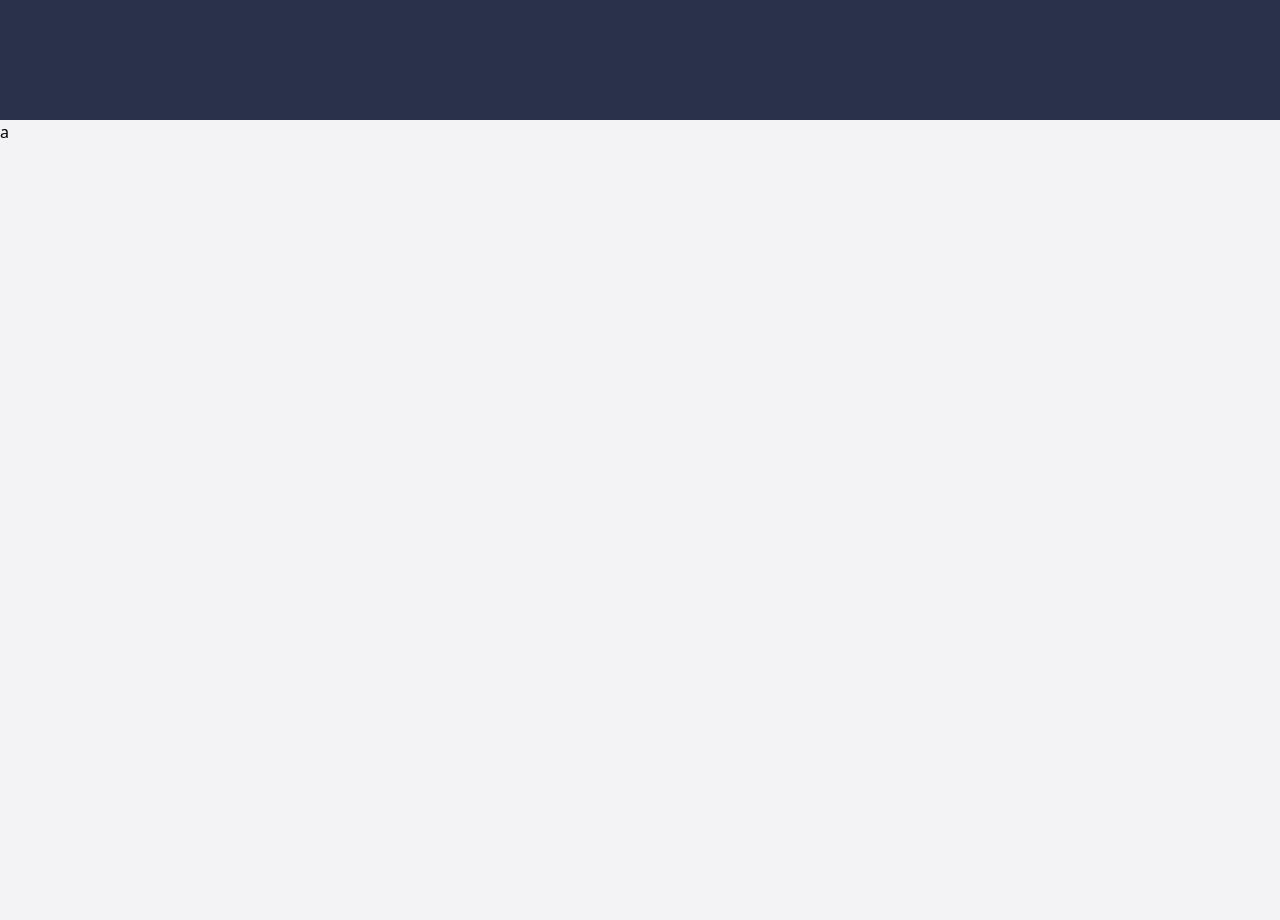
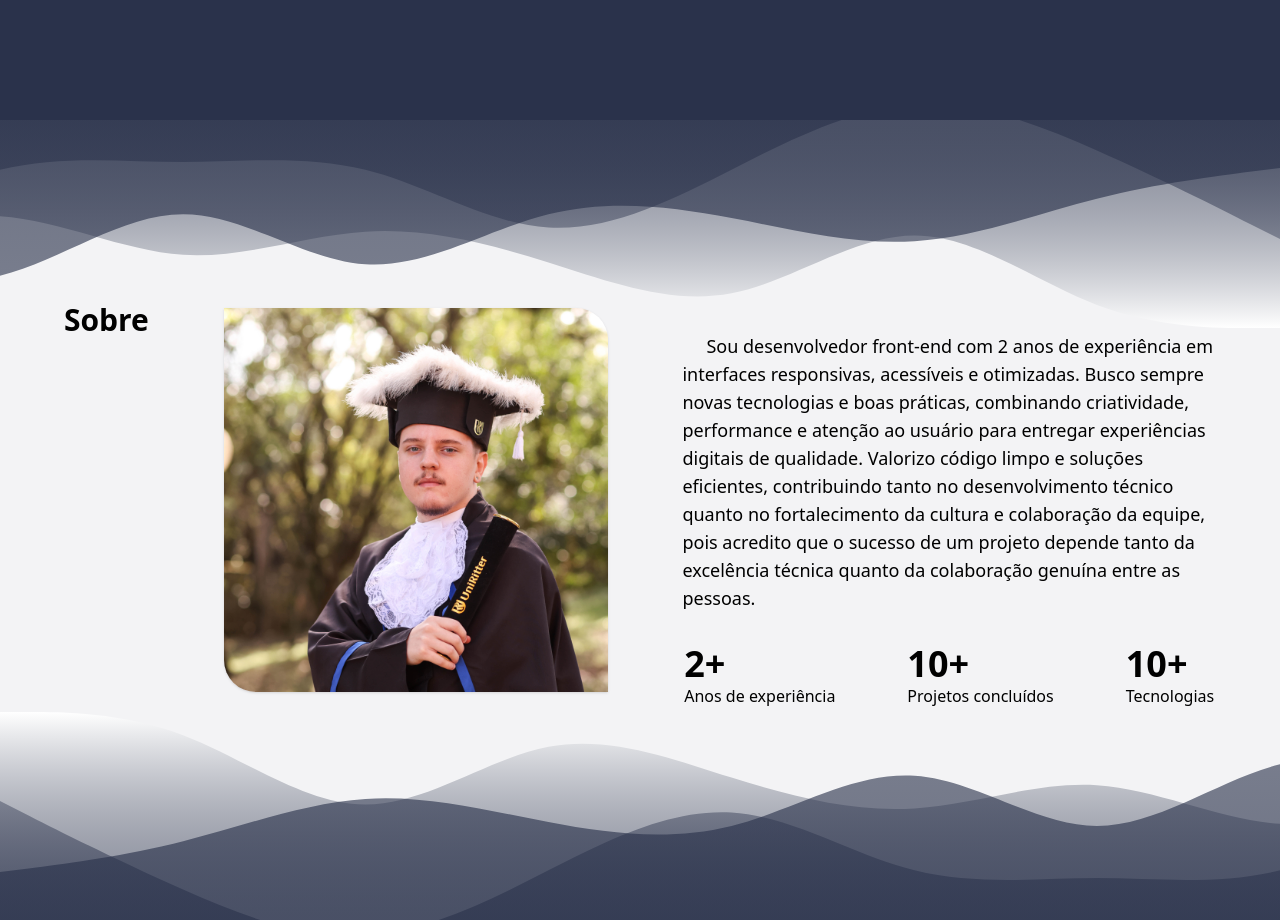
Before and after one commit to LeandroGOliv/leandro-golub, a Nuxt app: page / in a window 1280 px wide. Shown: the part 680-1600 px from the top of the page. Built offline with nearby package versions, Linux system fonts and the light colour scheme.

Commit message:
feat: cria seção de sobre mim

```diff
--- a/app/components/sections/about.vue
+++ b/app/components/sections/about.vue
@@ -1,7 +1,49 @@
 <script setup></script>
 
 <template>
-  <section id="about" class="bg-secondary">a</section>
+  <section
+    id="about"
+    class="bg-secondary relative flex justify-center items-center"
+  >
+    <UiWaveTop class="absolute top-0" />
+    <h2 class="text-3xl font-semibold w-40 ml-16 mb-100">Sobre</h2>
+    <div class="flex h-full">
+      <div class="flex-1 flex justify-center items-center pb-10">
+        <div
+          class="bg-[url(/images/foto-eu.jpg)] w-96 h-96 bg-cover bg-center rounded-tr-4xl rounded-bl-4xl shadow"
+        ></div>
+      </div>
+      <div class="flex-1 flex flex-col justify-center items-center mr-16">
+        <p class="text-lg text-textcolor indent-6">
+          Sou desenvolvedor front-end com 2 anos de experiência em interfaces
+          responsivas, acessíveis e otimizadas. Busco sempre novas tecnologias e
+          boas práticas, combinando criatividade, performance e atenção ao
+          usuário para entregar experiências digitais de qualidade. Valorizo
+          código limpo e soluções eficientes, contribuindo tanto no
+          desenvolvimento técnico quanto no fortalecimento da cultura e
+          colaboração da equipe, pois acredito que o sucesso de um projeto
+          depende tanto da excelência técnica quanto da colaboração genuína
+          entre as pessoas.
+        </p>
+        <div class="flex pt-8 gap-18">
+          <div>
+            <span class="text-4xl font-bold">2+</span>
+            <p>Anos de experiência</p>
+          </div>
+          <div>
+            <span class="text-4xl font-bold">10+</span>
+            <p>Projetos concluídos</p>
+          </div>
+          <div>
+            <span class="text-4xl font-bold">10+</span>
+            <p>Tecnologias</p>
+          </div>
+        </div>
+      </div>
+    </div>
+
+    <UiWaveBottom class="absolute bottom-0" />
+  </section>
 </template>
 
 <style scoped></style>
```
